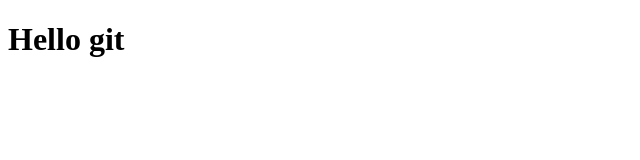
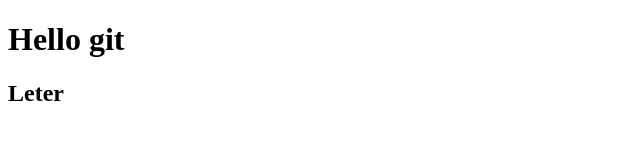
Before and after one commit to Sudipto-Karmokar/git_install, a plain HTML site: page index.html in a window 1280 px wide. Shown: the full height of the page, 0-640 px from the left. Drawn offline with Linux system fonts and the light colour scheme.

Commit message:
34d commit

```diff
--- a/index.html
+++ b/index.html
@@ -7,5 +7,6 @@
 </head>
 <body>
     <h1>Hello git</h1>
+    <h2>Leter</h2>
 </body>
 </html>
```
